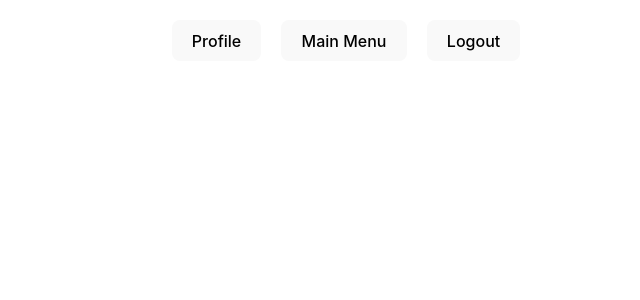
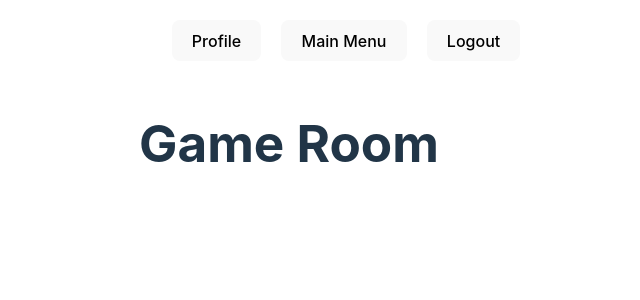
Before and after one commit to g-thedev/battleship-client, a React (Vite) app: page /game-room in a window 1280 px wide. Shown: the top 300 px of the page, without its empty margins (351-991 px from the left). Built offline with nearby package versions, Linux system fonts and the light colour scheme; sample sign-in values are in the browser's storage.

Commit message:
Setup GameRoom page & route

```diff
--- a/src/App.tsx
+++ b/src/App.tsx
@@ -28,6 +28,7 @@ const App: React.FC = () => {
                   <Route path="/lobby" element={<PrivateRoute element={<LobbyPage />} />} />
                   <Route path="/profile" element={<PrivateRoute element={<ProfilePage />} />} />
                   <Route path="/game-setup" element={<PrivateRoute element={<GameSetup />} />} />
+                  <Route path="/game-room" element={<PrivateRoute element={<GameRoom />} />} />
                   {/* Add other routes here */}
               </Routes>
           </Router>
--- /dev/null
+++ b/src/pages/GameRoom/index.tsx
@@ -0,0 +1,22 @@
+import { useEffect, useState } from 'react';
+import { io, Socket } from 'socket.io-client';
+// import './style.css';
+
+const GameRoom = () => {
+
+    return (
+        <div className="game-room">
+            <h1>Game Room</h1>
+        </div>
+    );
+};
+
+export default GameRoom;
+
+  //TODO: Add state for tracking hits and misses
+
+  //TODO: Add state for tracking ship locations
+
+  //TODO: Add state to determine if ship is sunk
+
+  //TODO: Add state to determine if board is player map or enemy map
```
